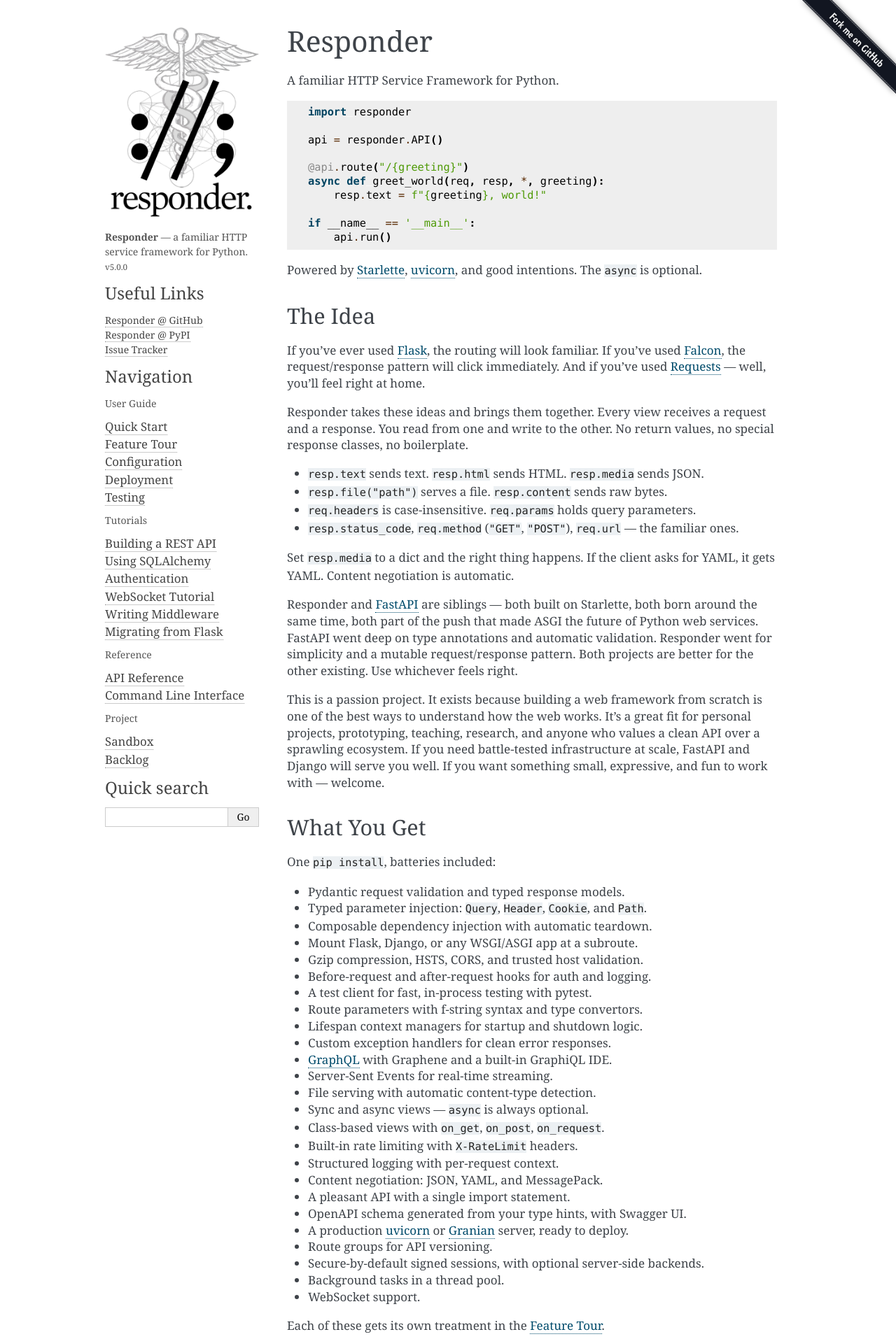
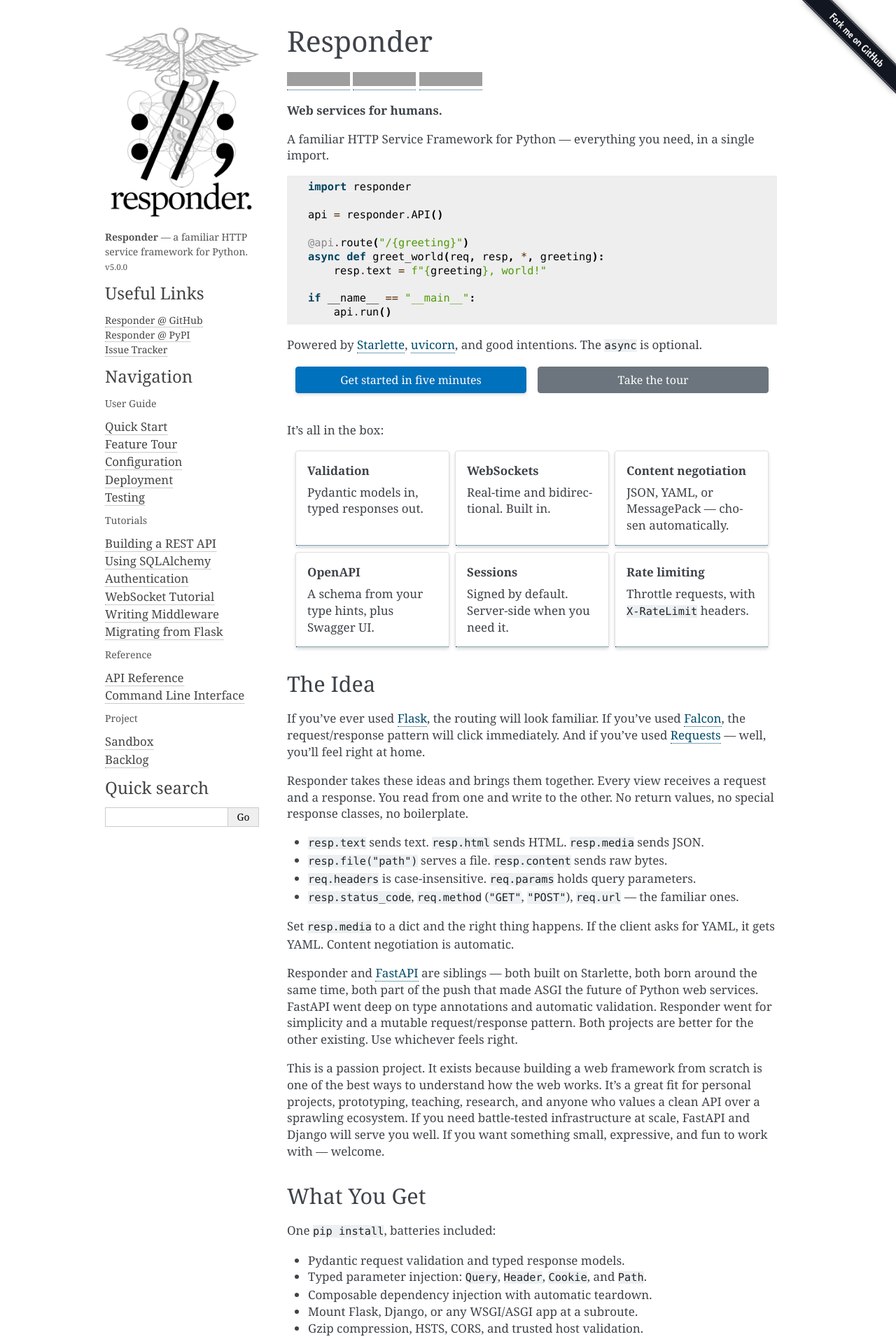
Before and after one commit to kennethreitz/responder, a Sphinx documentation site: the page built from docs/source/index.rst, in a window 1280 px wide. Shown: the top 1914 px of the page at 70% size. Built offline with Sphinx 7.4.7, drawn with Linux system fonts in a browser that asks for light colours; grey boxes are pictures that could not be loaded.

Commit message:
docs: redesign the homepage hero ("Web services for humans" + feature cards)
- Lead with the "Web services for humans." tagline (Reitz voice) plus the
  canonical descriptor and a one-import promise.
- Add a PyPI version / Python versions / license badge row (auto-rendered).
- Add two CTA buttons (Get started -> quickstart, Take the tour -> tour).
- Add an "It's all in the box" grid of six clickable feature cards
  (Validation, WebSockets, Content negotiation, OpenAPI, Sessions, Rate
  limiting), each linking to its docs. Used Content negotiation instead of
  GraphQL since GraphQL now requires the [graphql] extra (not "in the box").
- Enable the sphinx_design extension to power the grids/cards/buttons.

Sphinx build is clean (0 warnings).

Co-Authored-By: Claude Opus 4.8 (1M context) <noreply@anthropic.com>

```diff
--- a/docs/source/conf.py
+++ b/docs/source/conf.py
@@ -19,6 +19,7 @@ extensions = [
     "sphinx.ext.viewcode",
     "myst_parser",
     "sphinx_copybutton",
+    "sphinx_design",
     "sphinx_design_elements",
 ]
 
--- a/docs/source/index.rst
+++ b/docs/source/index.rst
@@ -1,7 +1,12 @@
 Responder
 =========
 
-A familiar HTTP Service Framework for Python.
+|pypi| |versions| |license|
+
+**Web services for humans.**
+
+A familiar HTTP Service Framework for Python — everything you need,
+in a single import.
 
 .. code:: python
 
@@ -13,10 +18,83 @@ A familiar HTTP Service Framework for Python.
    async def greet_world(req, resp, *, greeting):
        resp.text = f"{greeting}, world!"
 
-   if __name__ == '__main__':
+   if __name__ == "__main__":
        api.run()
 
 Powered by `Starlette`_, `uvicorn`_, and good intentions. The ``async`` is optional.
+
+.. grid:: 2
+   :gutter: 3
+
+   .. grid-item::
+
+      .. button-ref:: quickstart
+         :ref-type: doc
+         :color: primary
+         :expand:
+         :shadow:
+
+         Get started in five minutes
+
+   .. grid-item::
+
+      .. button-ref:: tour
+         :ref-type: doc
+         :color: secondary
+         :expand:
+
+         Take the tour
+
+It's all in the box:
+
+.. grid:: 1 2 3 3
+   :gutter: 2
+
+   .. grid-item-card:: Validation
+      :link: tutorial-rest
+      :link-type: doc
+
+      Pydantic models in, typed responses out.
+
+   .. grid-item-card:: WebSockets
+      :link: tutorial-websockets
+      :link-type: doc
+
+      Real-time and bidirectional. Built in.
+
+   .. grid-item-card:: Content negotiation
+      :link: tour
+      :link-type: doc
+
+      JSON, YAML, or MessagePack — chosen automatically.
+
+   .. grid-item-card:: OpenAPI
+      :link: tour
+      :link-type: doc
+
+      A schema from your type hints, plus Swagger UI.
+
+   .. grid-item-card:: Sessions
+      :link: guide-config
+      :link-type: doc
+
+      Signed by default. Server-side when you need it.
+
+   .. grid-item-card:: Rate limiting
+      :link: tour
+      :link-type: doc
+
+      Throttle requests, with ``X-RateLimit`` headers.
+
+.. |pypi| image:: https://img.shields.io/pypi/v/responder.svg
+   :target: https://pypi.org/project/responder/
+   :alt: PyPI version
+.. |versions| image:: https://img.shields.io/pypi/pyversions/responder.svg
+   :target: https://pypi.org/project/responder/
+   :alt: Supported Python versions
+.. |license| image:: https://img.shields.io/pypi/l/responder.svg
+   :target: https://pypi.org/project/responder/
+   :alt: License
 
 
 The Idea
```
